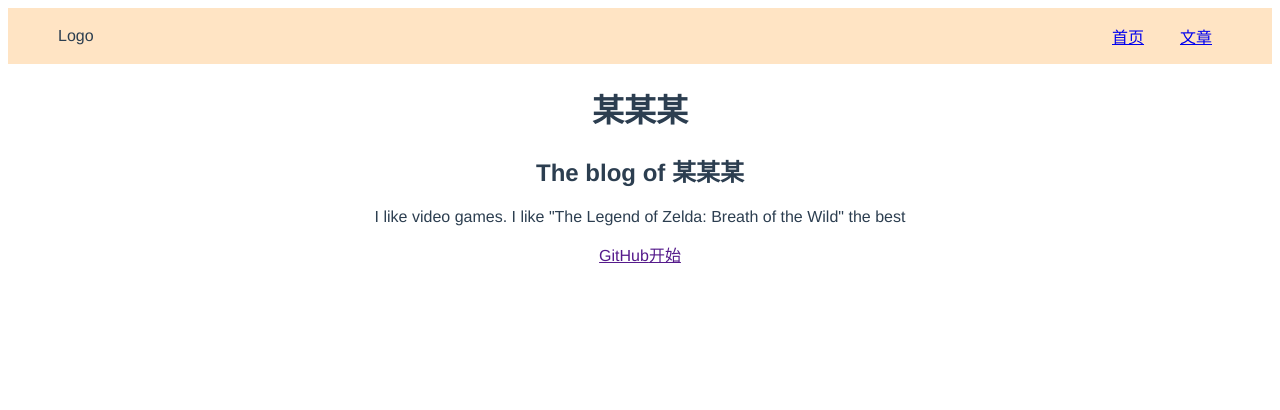
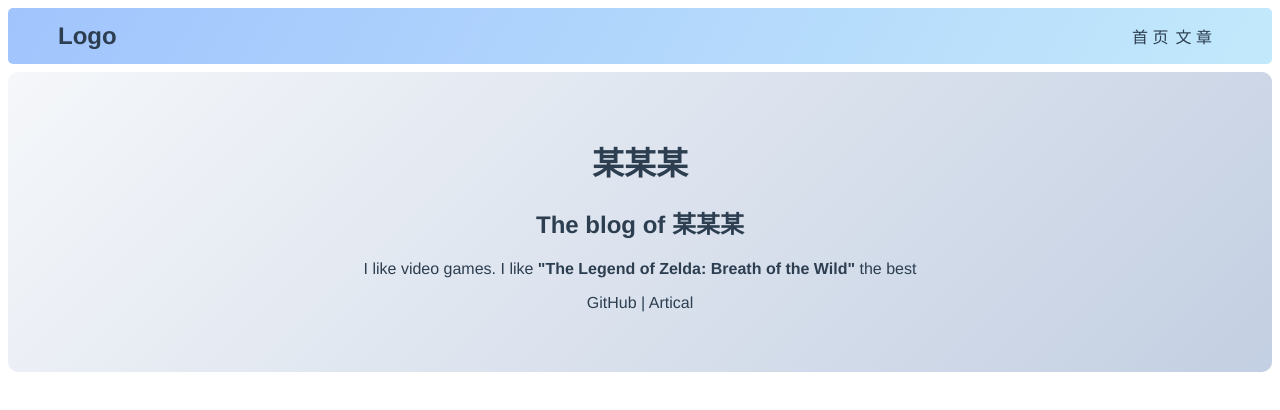
Before and after one commit to NarathSpring/vite-website-1, a Vue app: page /#/ in a window 1280 px wide. Shown: the top 410 px of the page. Built offline with nearby package versions, Linux system fonts and the light colour scheme.

Commit message:
added some style

```diff
--- a/index.html
+++ b/index.html
@@ -1,10 +1,10 @@
 <!DOCTYPE html>
 <html lang="en">
   <head>
-  <meta charset="UTF-8">
+    <meta charset="UTF-8" />
     <link rel="icon" href="/favicon.ico" />
-  <meta name="viewport" content="width=device-width, initial-scale=1.0">
-  <title>Vite App</title>
+    <meta name="viewport" content="width=device-width, initial-scale=1.0" />
+    <title>Vite Website</title>
   </head>
   <body>
     <div id="app"></div>
--- a/src/components/Topnav.vue
+++ b/src/components/Topnav.vue
@@ -1,10 +1,10 @@
 <template>
   <div class="topnav">
-    <div class="logo">Logo</div>
+    <div class="logo"><strong>Logo</strong></div>
     <div class="menu">
       <ul>
-        <li><router-link to="/"> 首页</router-link></li>
-        <li><router-link to="/doc">文章</router-link></li>
+        <li><router-link to="/"> 首 页 </router-link></li>
+        <li><router-link to="/doc"> 文 章 </router-link></li>
       </ul>
     </div>
   </div>
@@ -16,22 +16,26 @@ export default {};
 
 <style lang="scss" scoped>
 .topnav {
-  background-color: bisque;
+  background-image: linear-gradient(120deg, #a1c4fd 0%, #c2e9fb 100%);
+  position: relative;
   padding-left: 50px;
   padding-right: 50px;
   display: flex;
   justify-content: space-between;
   align-items: center;
+  border-radius: 5px;
+  > .logo {
+    font-size: 24px;
+  }
   ul {
     padding-left: 10px;
     padding-right: 10px;
     display: flex;
     justify-content: space-between;
-    // flex-direction: row;
     width: 100px;
   }
   li {
-    list-style: none;
+    // list-style: none;
   }
 }
 </style>
--- a/src/index.scss
+++ b/src/index.scss
@@ -1,3 +1,7 @@
+* {
+  box-sizing: border-box;
+}
+
 #app {
   font-family: Avenir, Helvetica, Arial, sans-serif;
   -webkit-font-smoothing: antialiased;
@@ -5,3 +9,18 @@
   text-align: center;
   color: #2c3e50;
 }
+
+a,
+a:visited,
+a:link,
+a:hover,
+a:active {
+  text-decoration: none;
+  color: #2c3e50;
+}
+
+ul,
+ol,
+li {
+  list-style: none;
+}
--- a/src/views/Doc.vue
+++ b/src/views/Doc.vue
@@ -1,12 +1,47 @@
 <template>
-<div>
-  <div class="topnav">
-    <div class="logo"></div>
-    <div class="menu"></div>
+  <div>
+    <div class="content">
+      <aside class="aside">
+        <div class="aside-content">目录</div>
+      </aside>
+      <main class="main">
+        <div class="main-content">主要内容</div>
+      </main>
+    </div>
   </div>
-  <div class="content">
-    <aside>边栏</aside>
-    <main>主要内容</main>
-  </div>
-</div>
 </template>
+
+<script lang="ts">
+export default {};
+</script>
+
+<style lang="scss" scoped>
+.content {
+  display: flex;
+  margin-top: 8px;
+  > .aside {
+    width: 20%;
+    height: 1000px;
+    margin-right: 8px;
+    background-image: linear-gradient(45deg, #f5f7fa 0%, #c3cfe2 100%);
+    border-radius: 10px;
+    > .aside-content {
+      margin: 16px;
+      border: 1px solid black;
+    }
+  }
+  > .main {
+    width: 80%;
+    height: 1000px;
+    background-image: linear-gradient(120deg, #f6d365 0%, #fda085 100%);
+    border-radius: 10px;
+    > .main-content {
+      // position: relative;
+      // width: 100%;
+      // height: 100%;
+      margin: 24px;
+      border: 1px solid black;
+    }
+  }
+}
+</style>
--- a/src/views/Home.vue
+++ b/src/views/Home.vue
@@ -1,21 +1,35 @@
 <template>
-<div>
-  <div class="topnav">
-    <div class="logo"></div>
-    <div class="menu"></div>
-  </div>
-
+  <div class="home">
     <div class="banner">
       <h1>某某某</h1>
       <h2>The blog of 某某某</h2>
       <p>
-      I like video games. I like "The Legend of Zelda: Breath of the Wild" the
-      best
+        I like video games. I like
+        <strong>"The Legend of Zelda: Breath of the Wild"</strong> the best
       </p>
       <p class="actions">
-      <a href="">GitHub</a>
-      <a href="">开始</a>
+        <a href="https://github.com/NarathSpring" target="blank">GitHub</a> |
+        <router-link to="/doc">Artical</router-link>
       </p>
     </div>
   </div>
 </template>
+
+<script lang="ts">
+export default {
+  components: {}
+};
+</script>
+
+<style lang="scss" scoped>
+.home {
+  background-image: linear-gradient(135deg, #f5f7fa 0%, #c3cfe2 100%);
+  height: 300px;
+  background-color: chocolate;
+  border-radius: 10px;
+  margin-top: 8px;
+  display: flex;
+  align-items: center;
+  justify-content: center;
+}
+</style>
```
Also changed, not shown: 1 other file (tests, documents, lock files or other folders). Lines whose indentation alone changed are shown as unchanged.
